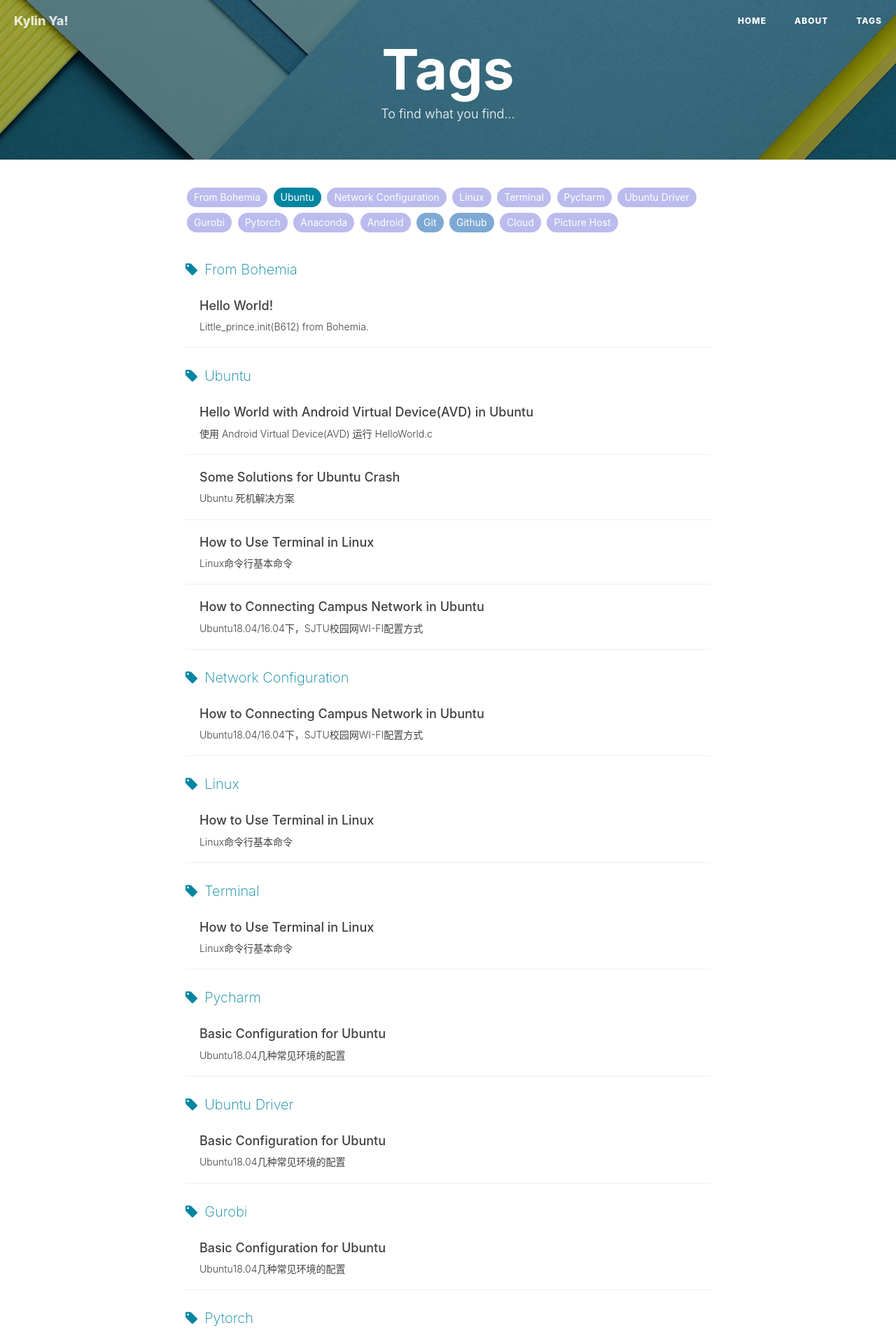
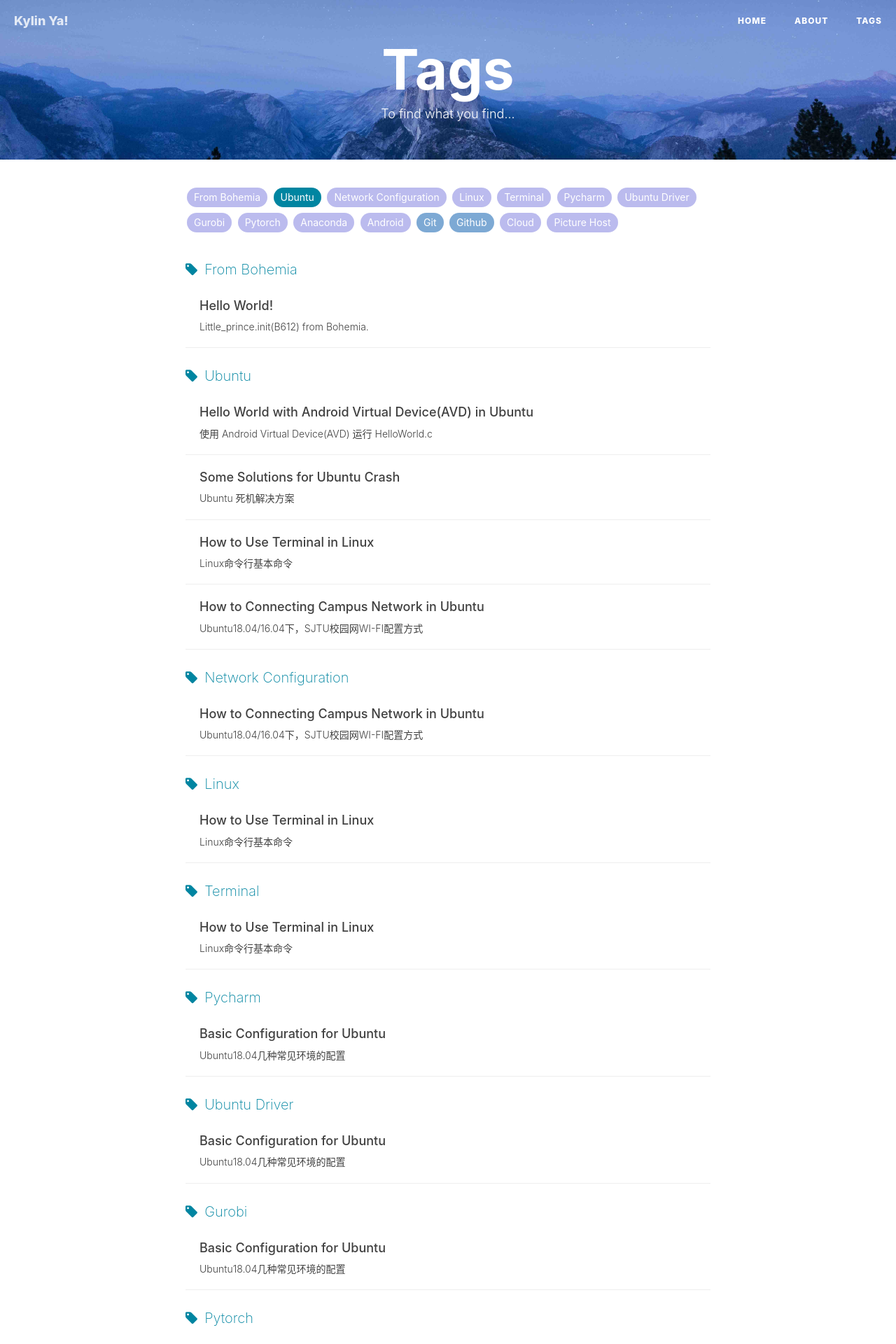
Before and after one commit to KylinC/KylinC.github.io, a Jekyll site: the page built from tags.html, in a window 1280 px wide. Shown: the top 1920 px of the page at 70% size. Built offline with Jekyll 4.4.1, drawn with Linux system fonts in a browser that asks for light colours; nearby versions of some CDN libraries; comment, search, counter and statistics services are not loaded.

```diff
--- a/_config.yml
+++ b/_config.yml
@@ -1,7 +1,7 @@
 # Site settings
 title: Kylin Ya!
 SEOTitle: KylinChen | Blog
-header-img: img/tag-bg-o.jpg
+header-img: img/bg-landscape.jpg
 email: k1017856853@icloud.com
 description: "Sophomore CSer in Shanghai JioaTong University, as well a poet and musician."
 keyword: "Kylin, KylinChen, 陈麒麟的博客, SJTU"
@@ -39,7 +39,7 @@
 
 # Gems
 # from PR#40, to support local preview for Jekyll 3.0
-gems: [jekyll-paginate]
+plugins: [jekyll-paginate]
 
 
 
--- a/about.html
+++ b/about.html
@@ -2,7 +2,7 @@
 layout: page
 title: "About"
 description: "Kylin is indeed a cute Kylin."
-header-img: "img/tag-bg-o.jpg"
+header-img: "img/bg-landscape.jpg"
 ---
 
 <!-- Language Selector -->
--- a/tags.html
+++ b/tags.html
@@ -2,7 +2,7 @@
 title: Tags
 layout: default
 description: To find what you find...
-header-img: "img/tag-bg-o.jpg"
+header-img: "img/bg-landscape.jpg"
 ---
 
 <!-- Page Header -->
```
Also changed, not shown: img/bg-landscape.jpg (added).
